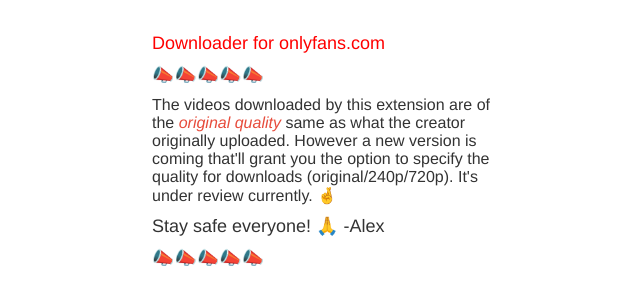
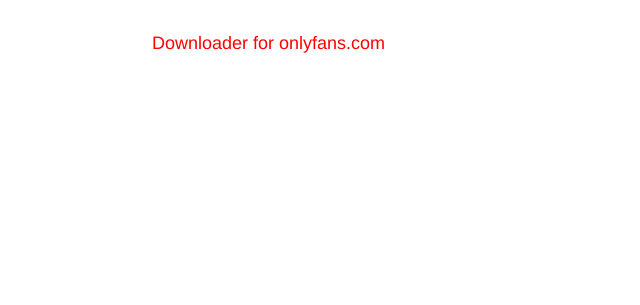
Before and after one commit to j-gao/j-gao.github.io, a Jekyll site: the page notice.html, which Jekyll copies as it is, in a window 1280 px wide. Shown: the top 305 px of the page, without its empty margins (308-948 px from the left). Built offline with Jekyll 4.4.1, drawn with Linux system fonts in a browser that asks for light colours.

Commit message:
Update notice.html

```diff
--- a/notice.html
+++ b/notice.html
@@ -43,10 +43,10 @@
 <a href="https://addons.mozilla.org/en-US/firefox/addon/downloader-for-onlyfans-com/" style="font-size: 16" target="_blank">Firefox Extension Link</a>
 <p>📣📣📣📣📣</p> -->
 
-<p>📣📣📣📣📣</p>
+<!-- <p>📣📣📣📣📣</p>
 <p style="font-size: 16">The videos downloaded by this extension are of the <em>original quality</em> same as what the creator originally uploaded. However a new version is coming that'll grant you the option to specify the quality for downloads (original/240p/720p). It's under review currently. 🤞</p>
 <p>Stay safe everyone! 🙏 -Alex</p>
-<p>📣📣📣📣📣</p>
+<p>📣📣📣📣📣</p> -->
 
 <!-- <p>❗️❗️❗️❗️❗️</p>
 <p style="font-size: 16">Hey there the bulk download feature is coming back soon (it was unfortunately broken by a website update) - the new version is pending review by the chrome web store team. It's taking a longer time than usual ¯\_(ツ)_/¯</p>
```
